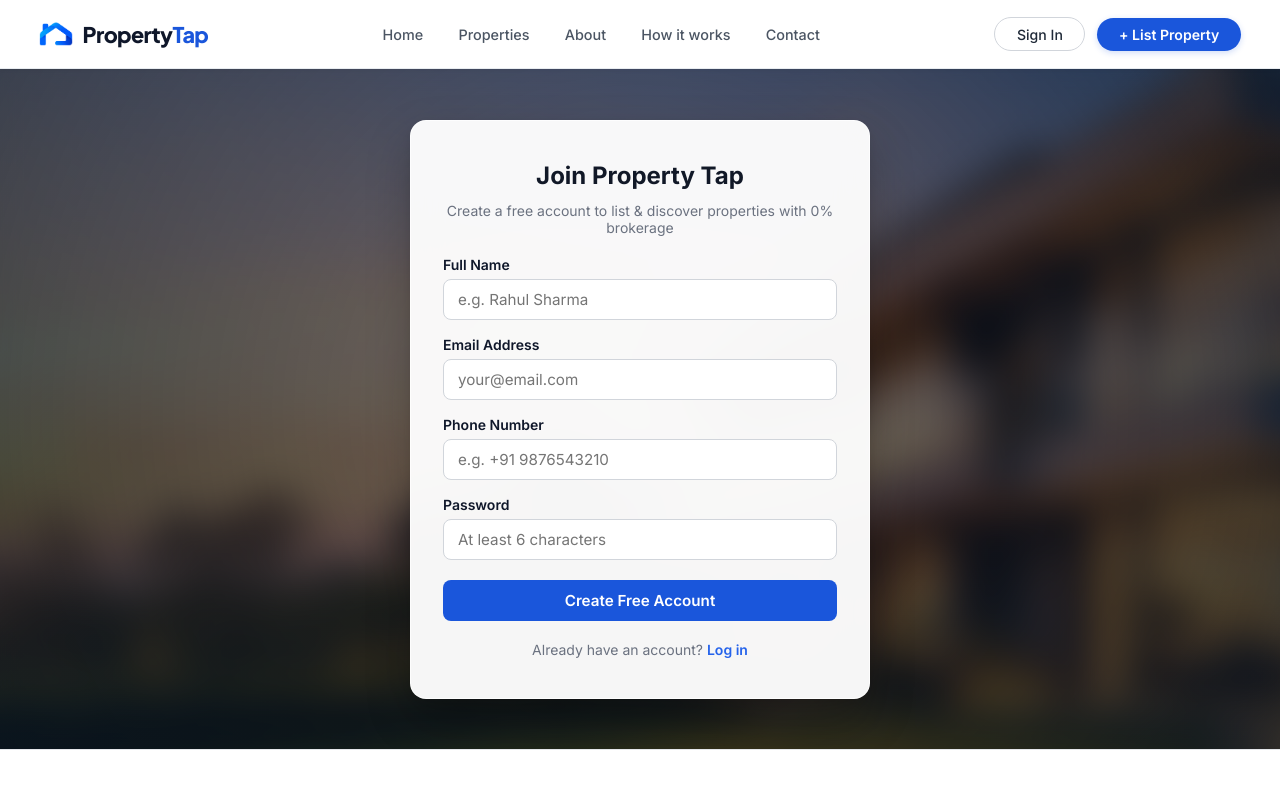
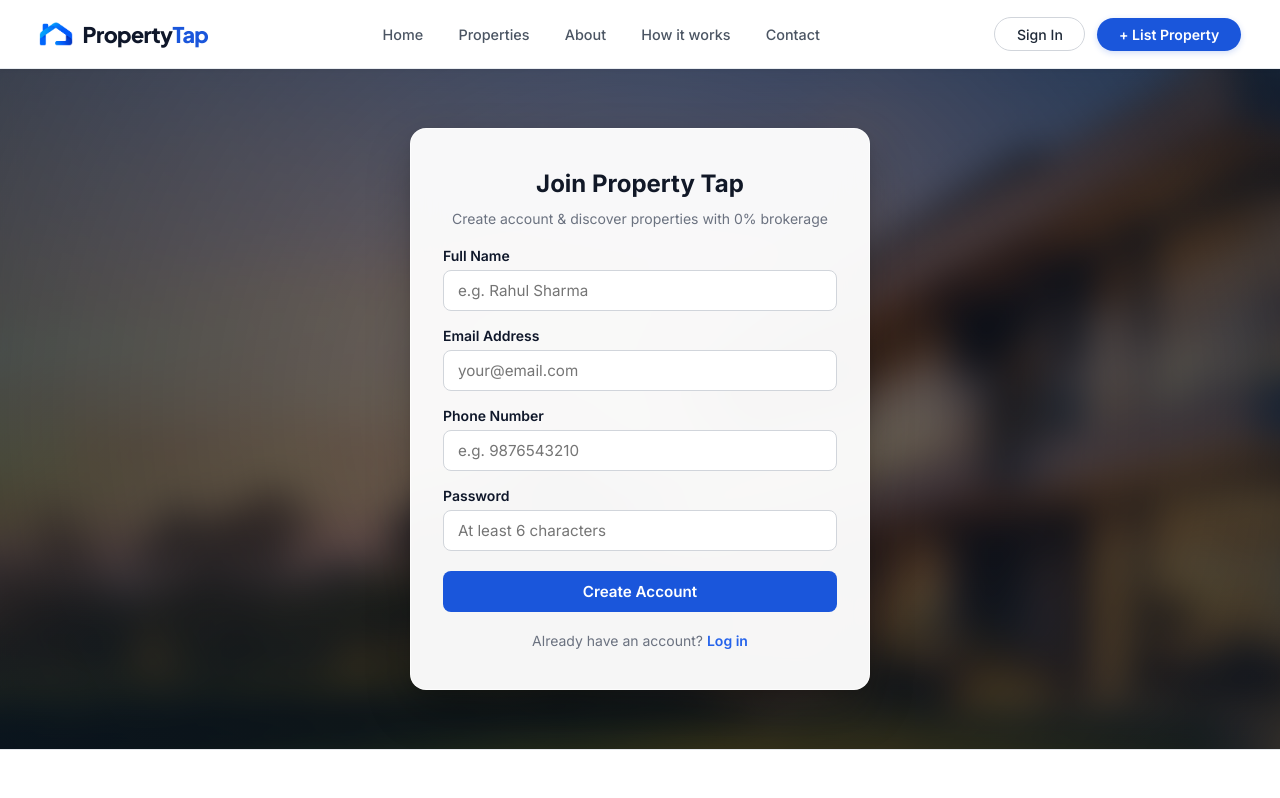
Before and after one commit to kumarrohit8477/propertytap, a Next.js app: page /signup in a window 1280 px wide. Shown: the top 798 px of the page. Built offline with nearby package versions, Linux system fonts and the light colour scheme; no server answers.

Commit message:
fix: simplify signup form subtitles and button text for clarity

```diff
--- a/components/auth/login_form.tsx
+++ b/components/auth/login_form.tsx
@@ -69,7 +69,7 @@ export default function LoginForm() {
       <div className="login_form_footer">
         Don&apos;t have an account?{' '}
         <Link href="/signup" className="login_form_link">
-          Sign up free
+          Sign up
         </Link>
       </div>
     </form>
--- a/components/auth/signup_form.tsx
+++ b/components/auth/signup_form.tsx
@@ -41,7 +41,7 @@ export default function SignupForm() {
   return (
     <form className="signup_form_card" onSubmit={handle_submit}>
       <h2 className="signup_form_title">Join Property Tap</h2>
-      <p className="signup_form_subtitle">Create a free account to list &amp; discover properties with 0% brokerage</p>
+      <p className="signup_form_subtitle">Create account &amp; discover properties with 0% brokerage</p>
 
       {error_msg && <div className="signup_form_error">{error_msg}</div>}
 
@@ -65,7 +65,7 @@ export default function SignupForm() {
         <Input
           label="Phone Number"
           type="tel"
-          placeholder="e.g. +91 9876543210"
+          placeholder="e.g. 9876543210"
           value={phone}
           onChange={(e) => set_phone(e.target.value)}
           required
@@ -82,7 +82,7 @@ export default function SignupForm() {
       </div>
 
       <Button variant="primary" full_width={true} disabled={loading} type="submit">
-        {loading ? 'Creating Account...' : 'Create Free Account'}
+        {loading ? 'Creating Account...' : 'Create Account'}
       </Button>
 
       <div className="signup_form_footer">
```
